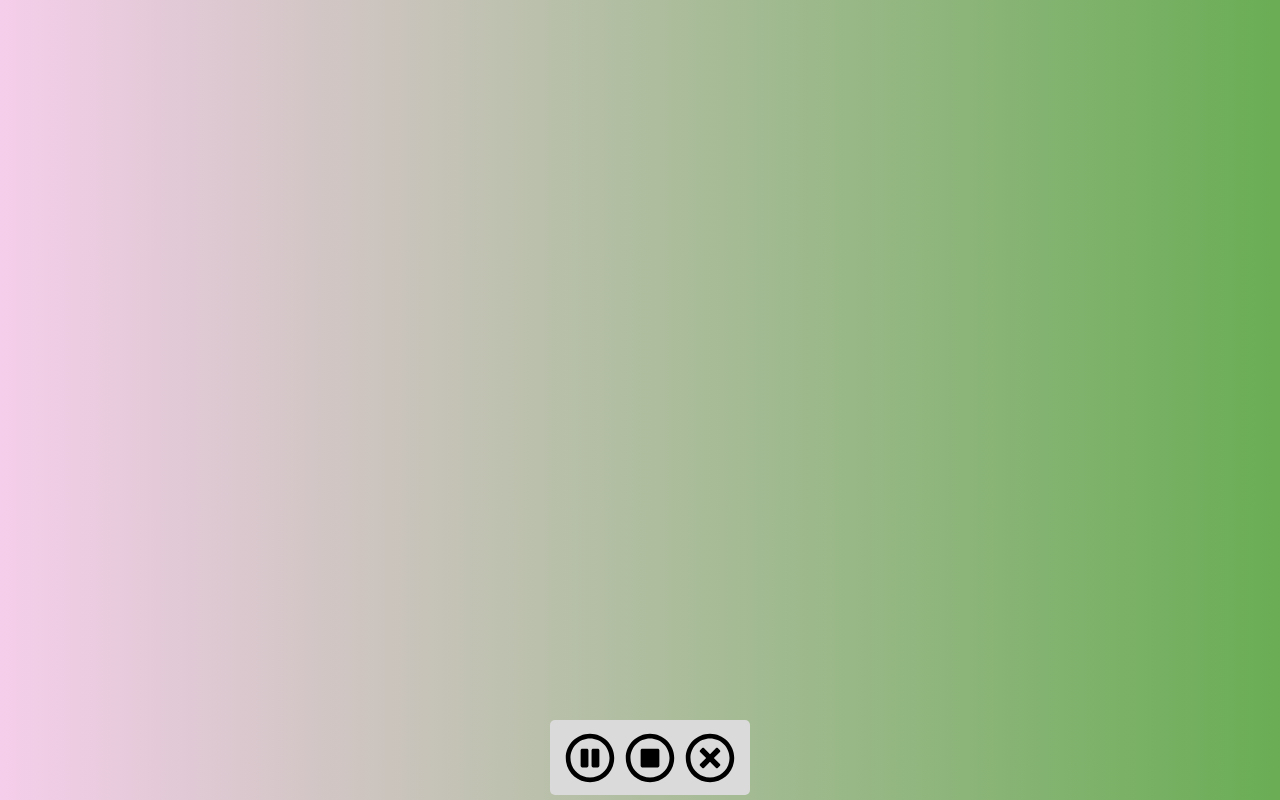
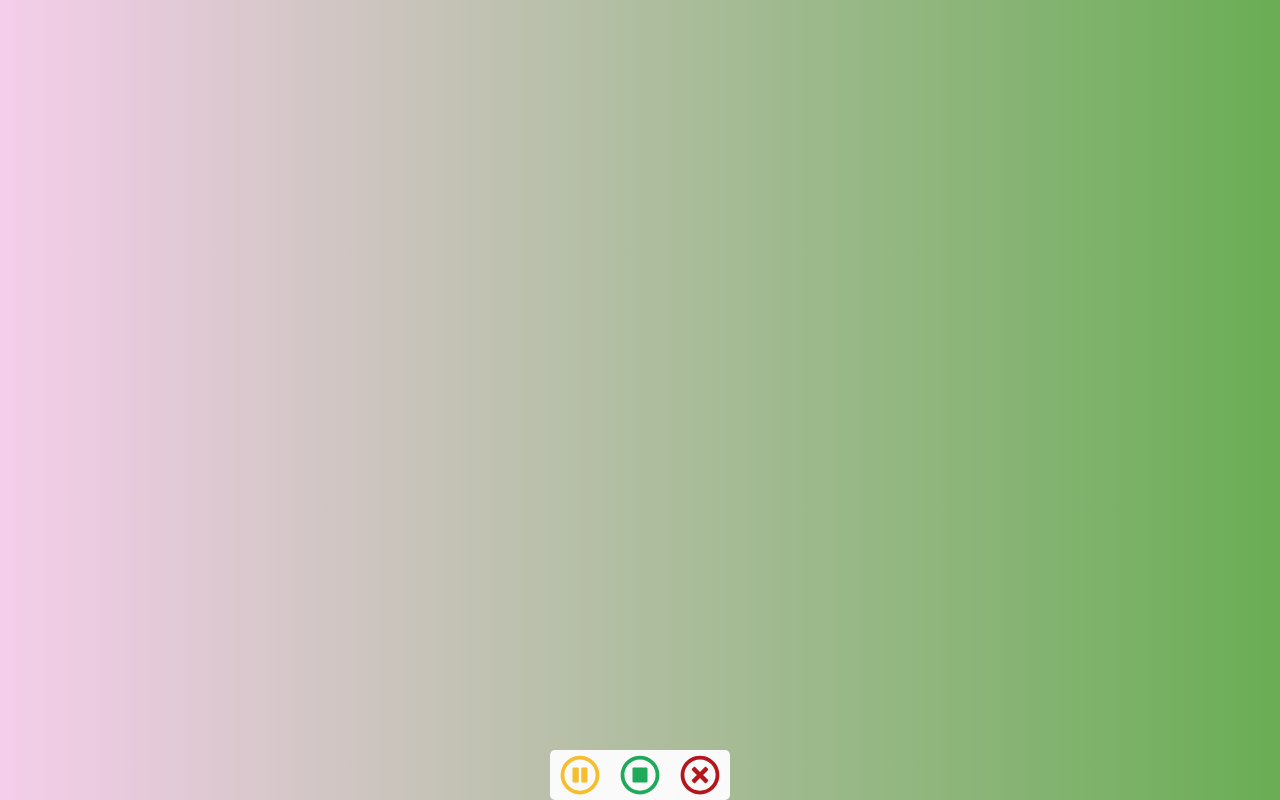
Before and after one commit to aakritsubedi/screen-recorder, a Next.js app in the folder client/: page / in a window 1280 px wide. Both pictures are taken after a click on the icon 640 px from the left and 392 px from the top of the page. Built offline with nearby package versions, Linux system fonts and the light colour scheme.

Commit message:
Recording functionalities like Pause, Resume, Cancel

```diff
--- a/client/pages/index.js
+++ b/client/pages/index.js
@@ -1,5 +1,5 @@
 import styles from "../styles/Home.module.css";
-import { FaPlayCircle } from "react-icons/fa";
+import { FaPlayCircle, FaPause } from "react-icons/fa";
 import Controls from "../src/components/Controls";
 import ScreenFeed from "../src/components/ScreenFeed";
 import CameraFeed from "../src/components/CameraFeed";
@@ -7,8 +7,7 @@ import { useEffect, useState } from "react";
 import axios from "axios";
 import randomColorGenerator from "../src/utils/randomColor";
 
-
-import { useRouter } from 'next/router'
+import { useRouter } from "next/router";
 
 export default function Home() {
   let stream = null;
@@ -18,9 +17,13 @@ export default function Home() {
   let chunks = [];
   // let recorder = null;
 
+  const router = useRouter();
+
   const [isRecording, setIsRecording] = useState(false);
   const [recorder, setRecorder] = useState(null);
-  const [color, setColor] = useState({ color1: '#fafafa', color2: '#ddccee'})
+  const [color, setColor] = useState({ color1: "#fafafa", color2: "#ddccee" });
+  const [recordingState, setRecordingState] = useState("NO_RECORDING");
+  const [timer, setTimer] = useState(0);
 
   useEffect(() => {
     const color1 = randomColorGenerator();
@@ -28,12 +31,17 @@ export default function Home() {
 
     setColor({
       color1: color1,
-      color2: color2
-    })
+      color2: color2,
+    });
   }, []);
 
+  useEffect(() => {
+    let interval = null;
 
-  const router = useRouter()
+    // if() {
+
+    // }
+  }, []);
 
   const setupStream = async () => {
     try {
@@ -47,10 +55,10 @@ export default function Home() {
           noiseSuppression: true,
           sampleRate: 44100,
         },
-        video: {
-          width: { ideal: 1280 },
-          height: { ideal: 720 },
-        },
+        // video: {
+        //   width: { ideal: 1280 },
+        //   height: { ideal: 720 },
+        // },
       });
 
       camera = await navigator.mediaDevices.getUserMedia({
@@ -65,6 +73,7 @@ export default function Home() {
       });
 
       setupVideoFeedback();
+      setupCameraFeedback();
     } catch (err) {
       console.error(err);
     }
@@ -72,22 +81,26 @@ export default function Home() {
 
   const setupVideoFeedback = function () {
     if (stream) {
-      const video = document.querySelector("#screen-feedback");
-      video.srcObject = stream;
-      video.play();
-    }
-    if (camera) {
-      const video = document.querySelector("#camera-feedback");
-      video.srcObject = camera;
-      video.play();
+      const screenVideo = document.querySelector("#screen-feedback");
+      screenVideo.srcObject = stream;
+      screenVideo.play();
     }
   };
+
+  const setupCameraFeedback = function () {
+    if (camera) {
+      const cameraVideo = document.querySelector("#camera-feedback");
+      cameraVideo.srcObject = camera;
+      cameraVideo.play();
+    }
+  }
 
   const handleDataAvailable = (e) => {
     chunks.push(e.data);
   };
 
   const handleStop = async (e) => {
+    setRecordingState("NO_RECORDING");
     const blob = new Blob(chunks, { type: "video/mp4" });
     blob.lastModified = Date.now();
     blob.name = "Recording.mp4";
@@ -95,7 +108,6 @@ export default function Home() {
     const myFile = new File([blob], blob.name, {
       type: blob.type,
     });
-    console.log(myFile);
 
     let formData = new FormData();
     formData.append("recording", myFile);
@@ -113,20 +125,29 @@ export default function Home() {
     audio.getTracks().forEach((track) => track.stop());
 
     console.log("Recording stopped");
-    router.push({
-      pathname: `/player/${response.id}`,
-      query: {
-        // path: a.data.path,
-        url: URL.createObjectURL(blob)
+    router.push(
+      {
+        pathname: `/player/${response.id}`,
+        query: {
+          // path: a.data.path,
+          url: URL.createObjectURL(blob),
+        },
+      },
+      `/player/${response.id}`,
+      {
+        scroll: true,
+        getStaticProps: true,
       }
-    }, `/player/${response.id}`, {
-      scroll: true,
-      getStaticProps: true,
-    })
+    );
   };
+
+  const handlePause = (e) => {};
+
+  const handleResume = (e) => {};
 
   const startRecording = async () => {
     setIsRecording(true);
+    setRecordingState("RECORDING");
     await setupStream();
 
     if (stream && audio) {
@@ -138,6 +159,8 @@ export default function Home() {
       let recorder = new MediaRecorder(mixedStream);
       recorder.ondataavailable = handleDataAvailable;
       recorder.onstop = handleStop;
+      recorder.onpause = handlePause;
+      recorder.onresume = handleResume;
       recorder.start(1000);
 
       setRecorder(recorder);
@@ -151,6 +174,30 @@ export default function Home() {
   const stopRecording = () => {
     recorder.stop();
     setIsRecording(false);
+    setRecordingState("NO_RECORDING");
+  };
+
+  const cancelRecording = () => {
+    setIsRecording(false);
+    setTimer(0);
+    setRecordingState("NO_RECORDING");
+    setRecorder(null);
+
+    stream = null;
+    audio = null;
+    camera = null;
+    mixedStream = null;
+    chunks = [];
+  };
+
+  const pauseRecording = () => {
+    setRecordingState("PAUSED");
+    recorder.pause();
+  };
+
+  const resumeRecording = () => {
+    setRecordingState("RECORDING");
+    recorder.resume();
   };
 
   return (
@@ -161,7 +208,7 @@ export default function Home() {
       }}
     >
       <div className={styles.main}>
-        {!isRecording && (
+        {recordingState === "NO_RECORDING" && (
           <>
             <FaPlayCircle
               className={styles.playCircle}
@@ -172,9 +219,27 @@ export default function Home() {
           </>
         )}
 
+        {recordingState === "PAUSED" && (
+          <>
+            <h3>{recordingState}</h3>
+            <FaPause
+              className={styles.playCircle}
+              onClick={resumeRecording}
+              title="Recording Paused"
+            />
+            <small>Click to resume recording...</small>
+          </>
+        )}
+
         {isRecording && (
           <>
-            <Controls stopRecording={stopRecording} />
+            <Controls
+              recordingState={recordingState}
+              stopRecording={stopRecording}
+              pauseRecording={pauseRecording}
+              resumeRecording={resumeRecording}
+              cancelRecording={cancelRecording}
+            />
             <ScreenFeed isRecording={isRecording} />
             <CameraFeed isRecording={isRecording} />
           </>
--- a/client/src/components/Controls.jsx
+++ b/client/src/components/Controls.jsx
@@ -1,13 +1,48 @@
-import { FaRegPauseCircle, FaRegStopCircle, FaRegTimesCircle } from "react-icons/fa";
+import {
+  FaRegPauseCircle,
+  FaRegStopCircle,
+  FaRegTimesCircle,
+  FaPlayCircle,
+} from "react-icons/fa";
 
 import styles from "./../../styles/Controls.module.css";
 
-export default function Controls({ stopRecording }) {
+export default function Controls({
+  recordingState,
+  stopRecording,
+  pauseRecording,
+  resumeRecording,
+  cancelRecording,
+}) {
   return (
     <div className={styles.controls}>
-      <FaRegPauseCircle  className={styles.controlIcon} />
-      <FaRegStopCircle  className={styles.controlIcon} onClick={stopRecording} />
-      <FaRegTimesCircle  className={styles.controlIcon} />
+      {recordingState === "RECORDING" ? (
+        <FaRegPauseCircle
+          color="#F4BE2C"
+          className={styles.controlIcon}
+          onClick={pauseRecording}
+          title="Pause Recording"
+        />
+      ) : (
+        <FaPlayCircle
+          color="#F4BE2C"
+          className={styles.controlIcon}
+          onClick={resumeRecording}
+          title="Resume Recording"
+        />
+      )}
+      <FaRegStopCircle
+        color="#1FAA59"
+        className={styles.controlIcon}
+        onClick={stopRecording}
+        title="Stop Recording"
+      />
+      <FaRegTimesCircle
+        color="#B4161B"
+        className={styles.controlIcon}
+        onClick={cancelRecording}
+        title="Cancel Recording"
+      />
     </div>
   );
 }
--- a/client/styles/Controls.module.css
+++ b/client/styles/Controls.module.css
@@ -1,18 +1,17 @@
 .controls {
-  background-color: #dadada;
-  height: 75px;
-  padding: 0 10px;
+  bottom: 0px;
+  height: 50px;
+  display: flex;
   border-radius: 5px;
   position: absolute;
-  bottom: 5px;
-  left: 43%;
-  display: flex;
   flex-direction: row;
+  align-items: center;
   justify-content: center;
-  align-items: center;
+  background-color: #fafafa;
 }
+
 .controlIcon {
-  height: 50px;
-  width: 50px;
-  margin: 0 5px;
+  height: 40px;
+  width: 40px;
+  margin: 0 10px;
 }
```
Also changed, not shown: 1 other file (tests, documents, lock files or other folders).
